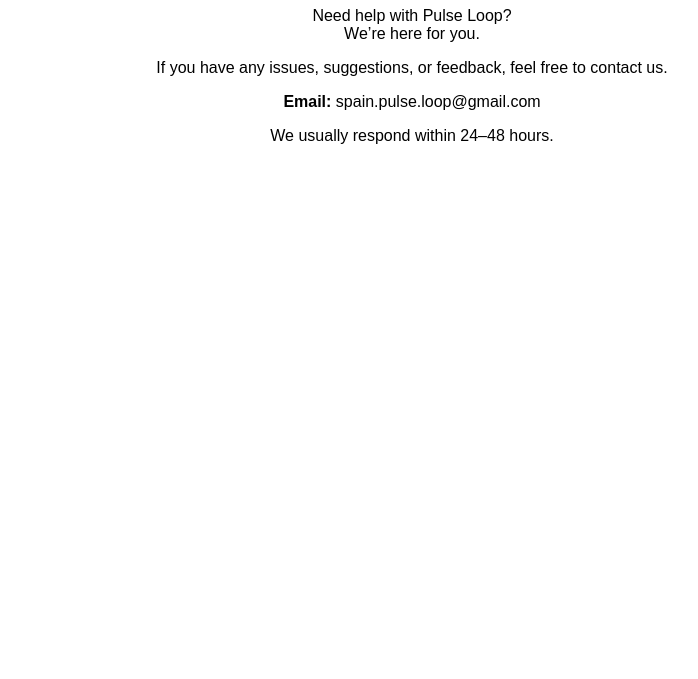
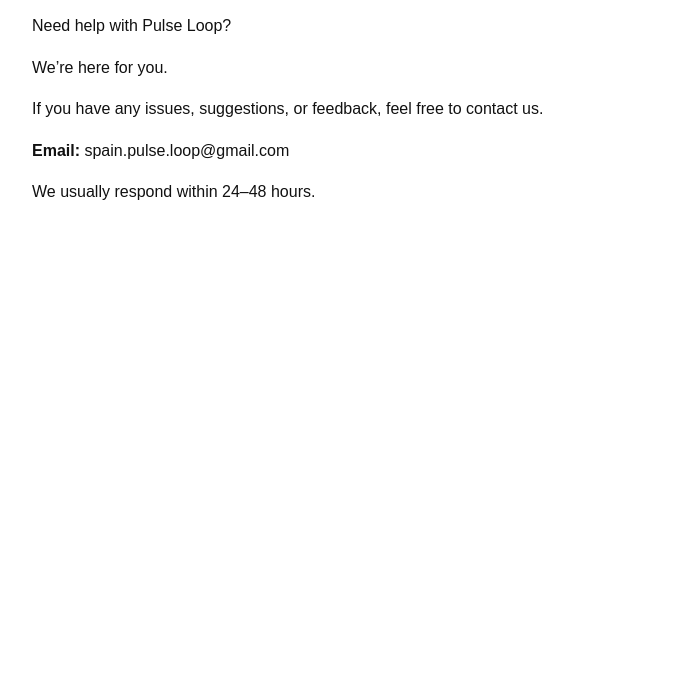
Before and after one commit to jdavilaf/pulse-loop-support, a plain HTML site: page support/en/index.html in a window 1280 px wide. Shown: the part 121-800 px from the top of the page, without its empty margins (228-926 px from the left). Drawn offline with Linux system fonts and the light colour scheme.

Commit message:
Update index.html

```diff
--- a/support/en/index.html
+++ b/support/en/index.html
@@ -1,21 +1,16 @@
 <!DOCTYPE html>
-<html>
+<html lang="en">
 <head>
   <meta charset="UTF-8">
+  <meta name="viewport" content="width=device-width, initial-scale=1.0">
   <title>Pulse Loop Support</title>
 </head>
-<body style="font-family: Arial; text-align: center; padding: 40px;">
-
+<body style="font-family: Arial, sans-serif; max-width: 760px; margin: 0 auto; padding: 40px 24px; line-height: 1.6; color: #111;">
   <h1>Pulse Loop Support</h1>
-
-  <p>Need help with Pulse Loop?<br>
-  We’re here for you.</p>
-
+  <p>Need help with Pulse Loop?</p>
+  <p>We’re here for you.</p>
   <p>If you have any issues, suggestions, or feedback, feel free to contact us.</p>
-
   <p><strong>Email:</strong> spain.pulse.loop@gmail.com</p>
-
   <p>We usually respond within 24–48 hours.</p>
-
 </body>
 </html>
```
